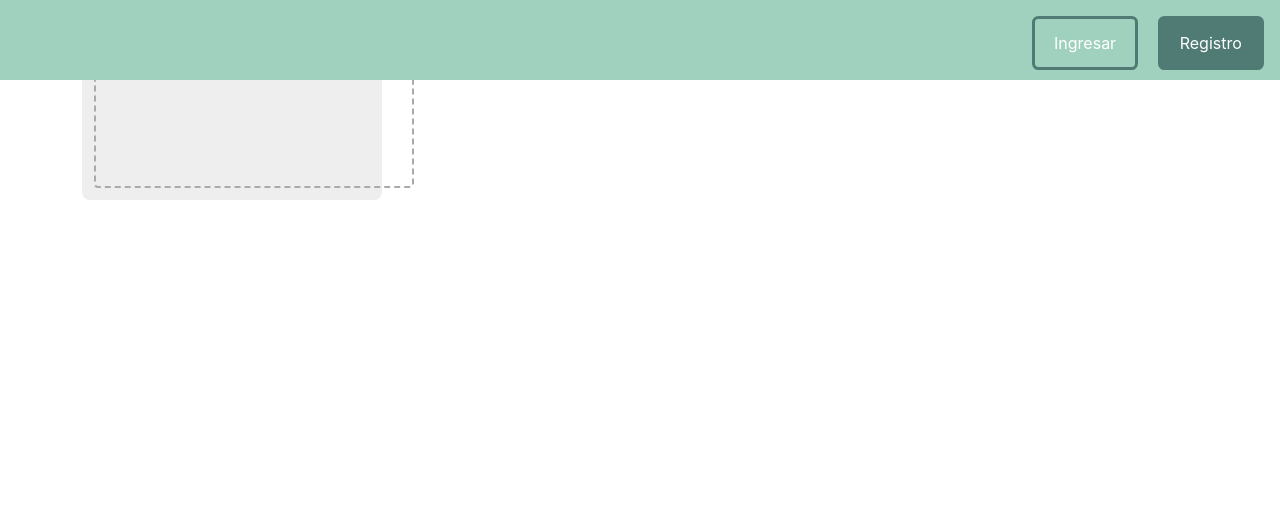
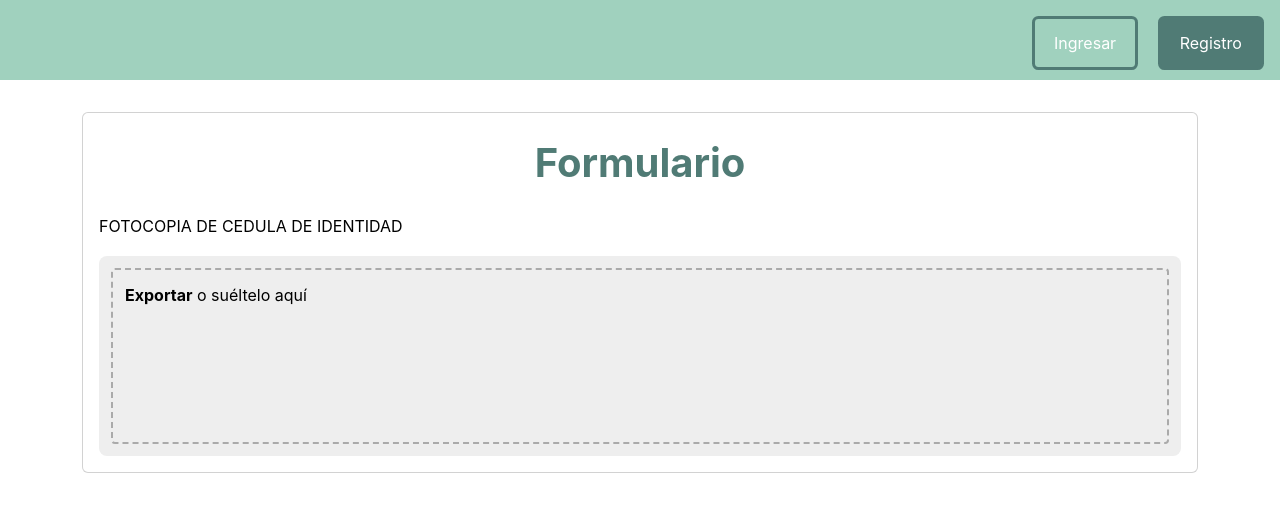
Before and after one commit to Momo-Gomez/preselecciones-app, a React (Create React App) app in the folder client/: page /subsidios/formulario in a window 1280 px wide. Shown: the top 512 px of the page. Built offline with nearby package versions, Linux system fonts and the light colour scheme.

Commit message:
Avance en la vista de formulario

```diff
--- a/client/src/views/Formulario/formulario.css
+++ b/client/src/views/Formulario/formulario.css
@@ -1,15 +1,19 @@
-.file-container {
-    display: grid;
-    grid-row-start: 2;
-    grid-row-end: 3;
-    grid-column-start: 2;
-    grid-column-end: 3;
+ .form-title {
+    margin-top: 1rem;
+    font-size: 40px;
+    font-weight: bold;
+    color: var(--color-primary);
+}
+
+.req {
+    margin: 1rem;
 }
 
 .file-input {
+    margin: 0rem 1rem 1rem 1rem;
     display: grid;
     grid-template-areas: "stack";
-    width: 300px;
+
     height: 200px;
     background-color: #eeeeee;
     border-radius: 8px;
@@ -25,6 +29,7 @@
 
 .file-input > .drop-zone {
     margin: 12px;
+    padding: 12px;
     border: dashed 2px #aaaaaa;
     border-radius: 4px;
 
--- a/client/src/views/Formulario/formulario.js
+++ b/client/src/views/Formulario/formulario.js
@@ -3,15 +3,26 @@ import React from "react";
 
 export default function Formulario() {
   return (
-    <div class="file-container">
+    <div class="form-container">
+      <h1 class="text-center p-5"></h1>
+
+      <div class="from-card card mt-3">
+        <span class="form-title text-center">Formulario</span>
+
+        <form class="form-req">
+          <label class="req">FOTOCOPIA DE CEDULA DE IDENTIDAD</label>
+
           <label class="file-input" for="file">
             <div class="drop-zone">
               <p>
-            <b>Exportar</b> o suéltalo aquí
+                <b>Exportar</b> o suéltelo aquí
               </p>
             </div>
             <input type="file" id="file" />
           </label>
+        </form>
+
+      </div>
     </div>
   );
 }
```
Lines whose indentation alone changed are shown as unchanged.
